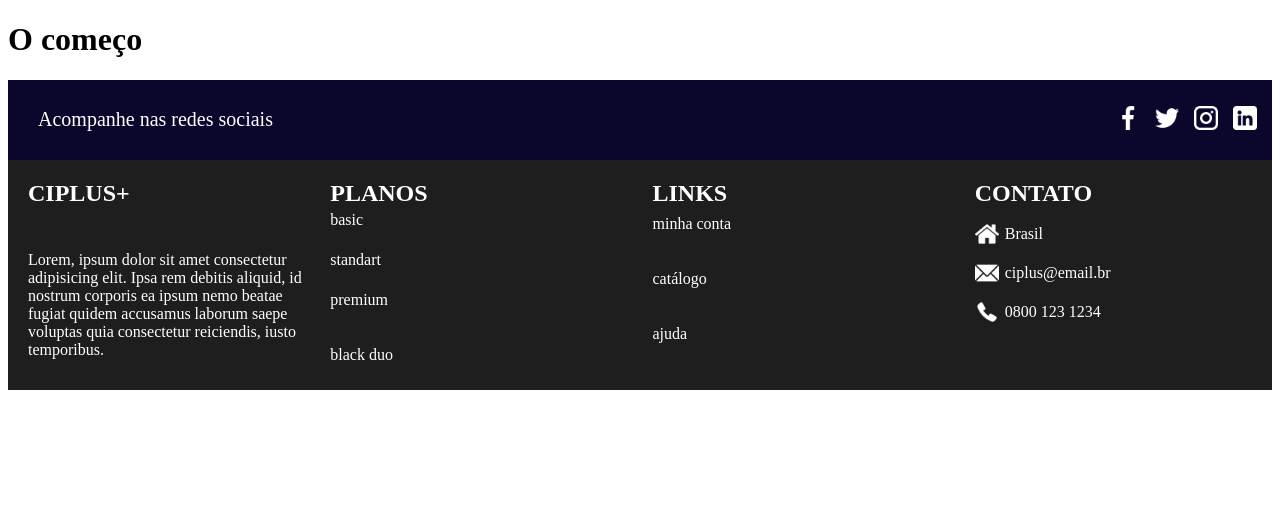
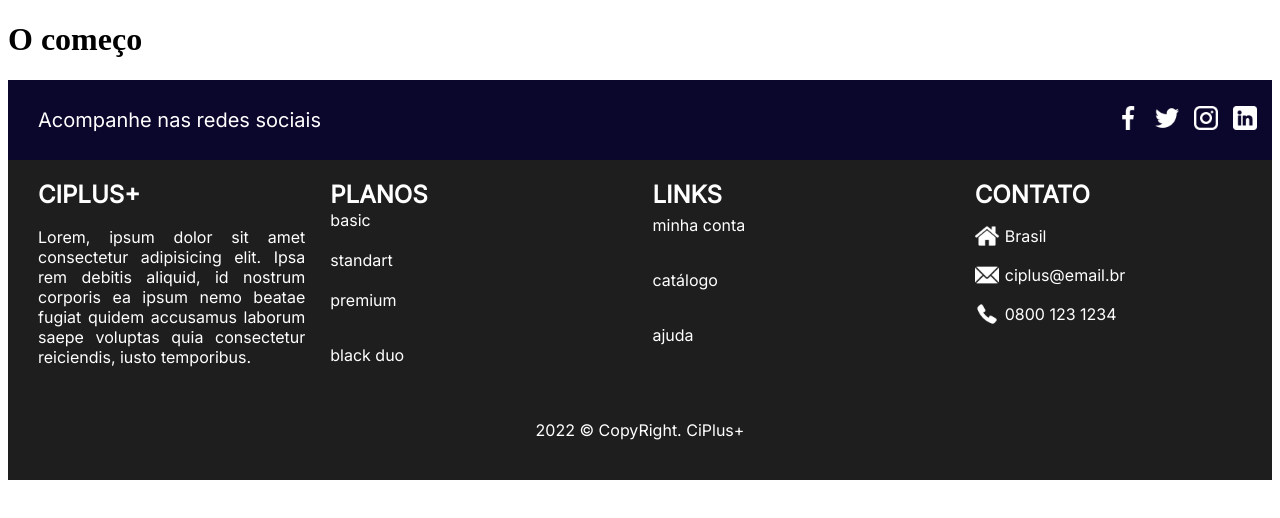
Before and after one commit to GustavoVieiraDeAraujo/Ciplus-Front-End, a React (Vite) app: page / in a window 1280 px wide. Shown: the top 518 px of the page. Built offline with nearby package versions, Linux system fonts and the light colour scheme.

Commit message:
Feito copyRight

```diff
--- a/index.html
+++ b/index.html
@@ -3,6 +3,10 @@
   <head>
     <meta charset="UTF-8" />
     <meta name="viewport" content="width=device-width, initial-scale=1.0" />
+    <link rel="preconnect" href="https://fonts.googleapis.com">
+    <link rel="preconnect" href="https://fonts.gstatic.com" crossorigin>
+    <link href="https://fonts.googleapis.com/css2?family=Inter&display=swap" rel="stylesheet">
+
     <title>Ciplus +</title>
   </head>
   <body>
--- a/src/components/footer/Footer.jsx
+++ b/src/components/footer/Footer.jsx
@@ -75,6 +75,9 @@ export function Footer() {
                     </C.ContactDiv>
                 </div>
             </C.FooterMain>
+            <C.Copy className="copy">
+                <C.CopyText>2022 &copy; CopyRight. CiPlus+ </C.CopyText>
+            </C.Copy>
         </C.Footer>
     )
 }
--- a/src/components/footer/Styles.jsx
+++ b/src/components/footer/Styles.jsx
@@ -7,6 +7,7 @@ export const Footer = styled.footer`
     width: 100%;
     display: grid;
     grid-template-rows: 80px auto;
+    font-family: 'Inter', sans-serif;
 `
 export const FooterTop = styled.div`
     display: grid;
@@ -41,6 +42,7 @@ export const FooterMain = styled.div`
 export const FooterMainP = styled.p`
     margin: 0;
     align-self: center;
+    text-align: justify;
 `
 export const FooterH2 = styled.h2`
     margin: 0;
@@ -48,8 +50,7 @@ export const FooterH2 = styled.h2`
 `
 export const FooterMainCompany = styled.div`
     display: grid;
-    margin-left: 20px;
-
+    margin-left: 30px;
 `
 export const FooterMainPlans = styled.div`
     display: grid;
@@ -75,3 +76,12 @@ export const ContactDiv = styled.div`
 export const ContactImg = styled.img`
     width: 24px;
 `
+export const Copy = styled.div`
+    background-color: #1E1E1E;
+    display: grid;
+    grid-template-rows: 90px;
+`
+export const CopyText = styled.p`
+    text-align: center;
+    margin-top: 30px;
+`
```
